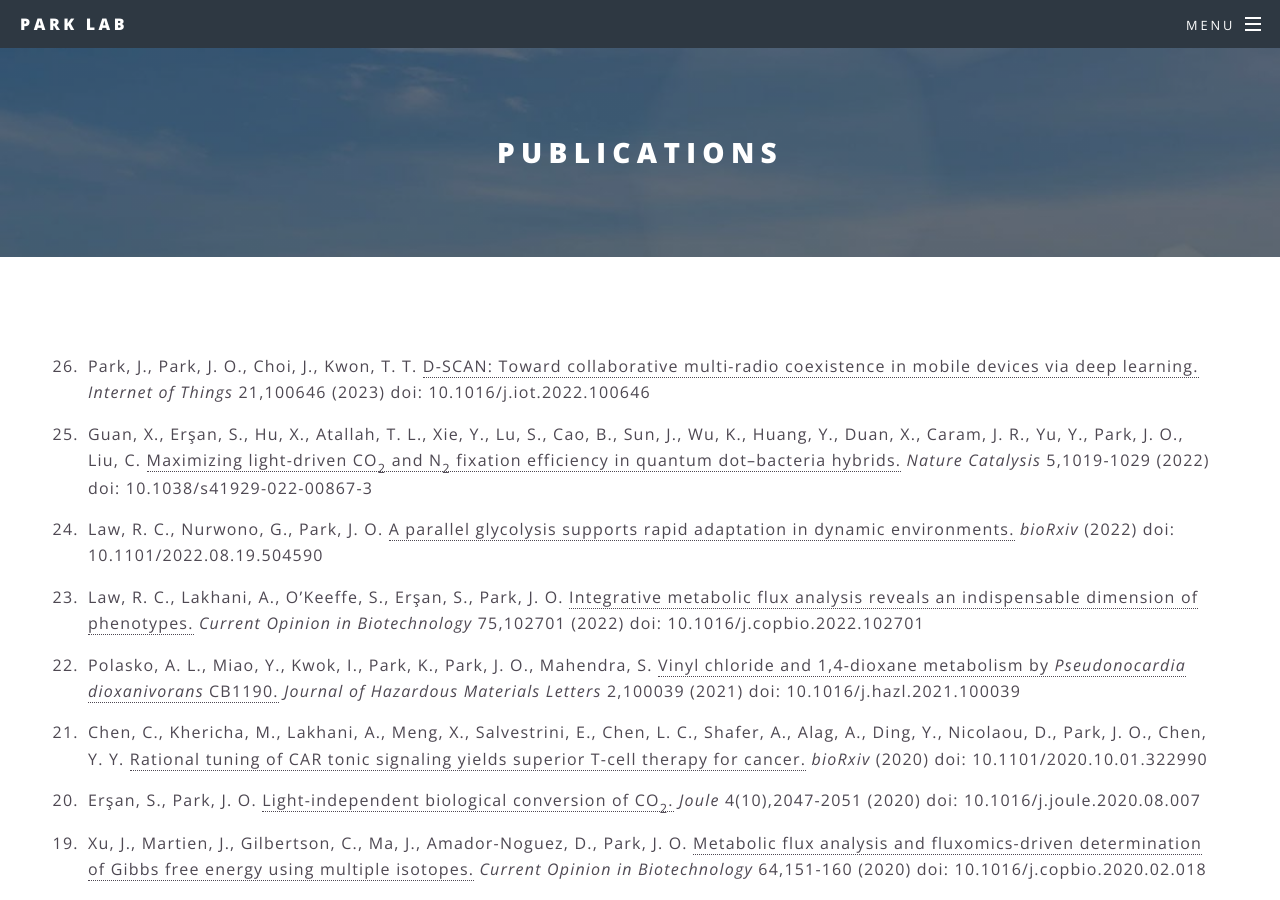
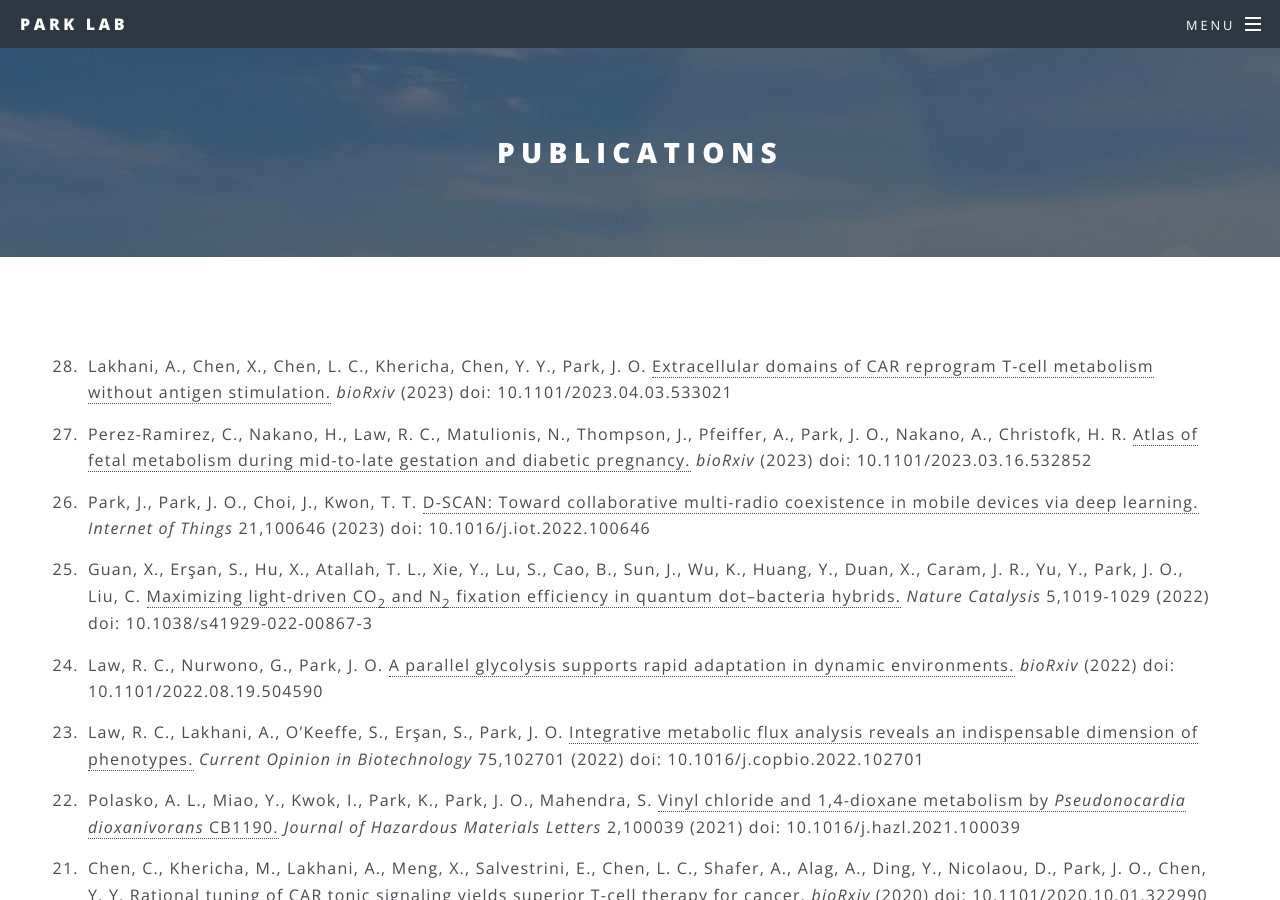
Before and after one commit to jopark/jopark.github.io, a Jekyll site: the page built from publications.html, in a window 1280 px wide and 900 px high. Built offline with Jekyll 4.4.1, drawn with Linux system fonts in a browser that asks for light colours.

Commit message:
update publications

```diff
--- a/publications.html
+++ b/publications.html
@@ -4,6 +4,8 @@ title: Publications
 ---
 
 <ol reversed class="ul2">
+<li>Lakhani, A., Chen, X., Chen, L. C., Khericha, Chen, Y. Y., Park, J. O.  <a href="https://doi.org/10.1101/2023.04.03.533021">Extracellular domains of CAR reprogram T-cell metabolism without antigen stimulation.</a> <i>bioRxiv</i> (2023) doi: 10.1101/2023.04.03.533021</li>
+<li>Perez-Ramirez, C., Nakano, H., Law, R. C., Matulionis, N., Thompson, J., Pfeiffer, A., Park, J. O., Nakano, A., Christofk, H. R.   <a href="https://doi.org/10.1101/2023.03.16.532852">Atlas of fetal metabolism during mid-to-late gestation and diabetic pregnancy.</a> <i>bioRxiv</i> (2023) doi: 10.1101/2023.03.16.532852</li>
 <li>Park, J., Park, J. O., Choi, J., Kwon, T. T.  <a href="https://doi.org/10.1016/j.iot.2022.100646">D-SCAN: Toward collaborative multi-radio coexistence in mobile devices via deep learning.</a> <i>Internet of Things</i> 21,100646 (2023) doi: 10.1016/j.iot.2022.100646</li>
 <li>Guan, X., Erşan, S., Hu, X., Atallah, T. L., Xie, Y., Lu, S., Cao, B., Sun, J., Wu, K., Huang, Y., Duan, X., Caram, J. R., Yu, Y., Park, J. O., Liu, C.  <a href="https://doi.org/10.1038/s41929-022-00867-3">Maximizing light-driven CO<sub>2</sub> and N<sub>2</sub> fixation efficiency in quantum dot–bacteria hybrids.</a> <i>Nature Catalysis</i> 5,1019-1029 (2022) doi: 10.1038/s41929-022-00867-3</li>
 <li>Law, R. C., Nurwono, G., Park, J. O.  <a href="https://doi.org/10.1101/2022.08.19.504590">A parallel glycolysis supports rapid adaptation in dynamic environments.</a> <i>bioRxiv</i> (2022) doi: 10.1101/2022.08.19.504590</li>
```
